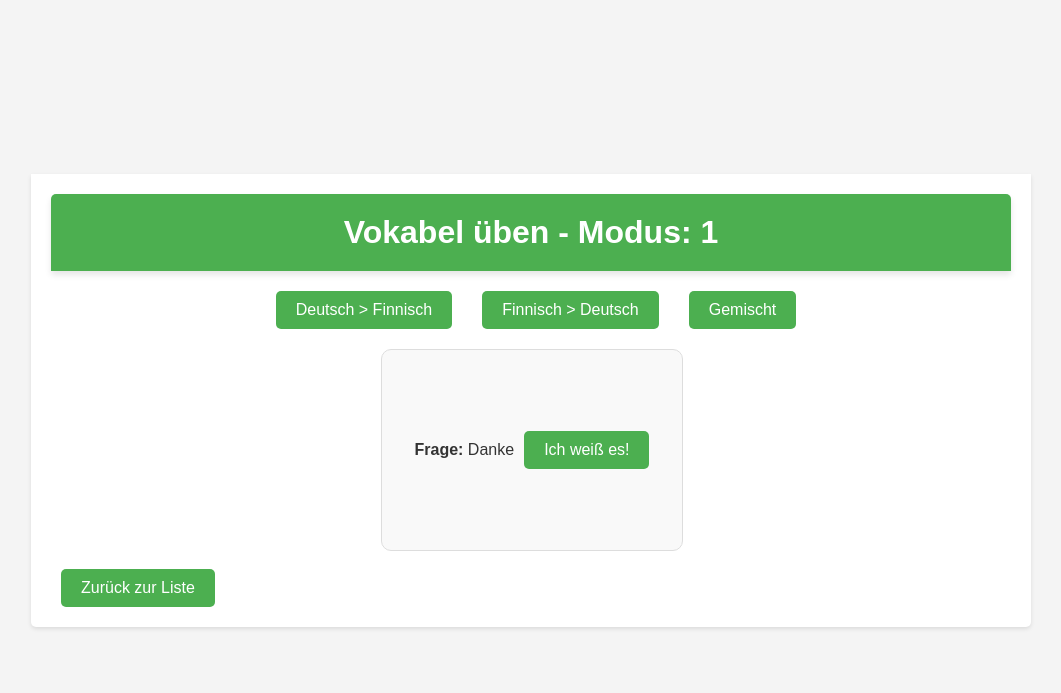
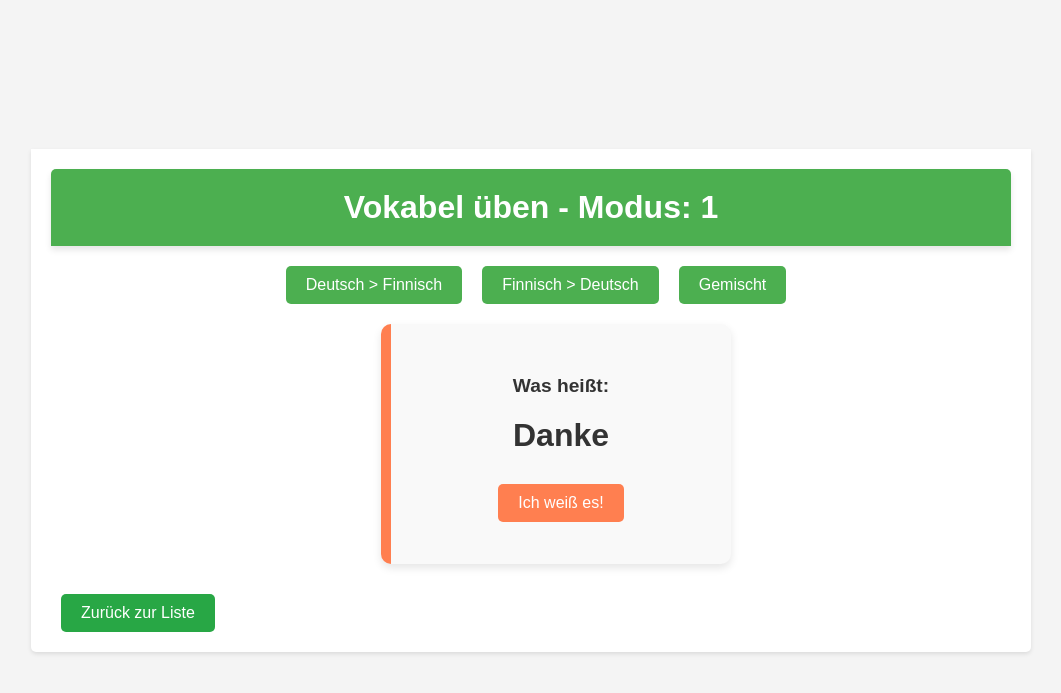
Before and after one commit to cmgoersch/django_vokabeltrainer, a Django app: page /vokabel-uebung/1/ in a window 1280 px wide. Shown: the top 693 px of the page, without its empty margins (109-1170 px from the left). Run offline with Django 5.2, Linux system fonts and the light colour scheme; data comes from the database, SQL or seed files in the repository; both versions use the stored data as it was after the commit.

Commit message:
cards page styled

```diff
--- /dev/null
+++ b/trainer/static/css/vokabel_uebung.css
@@ -0,0 +1,105 @@
+.vokabel-karte {
+    width: 300px;
+    height: 200px;
+    margin: auto;
+    position: relative;
+}
+
+.karte {
+    width: 100%;
+    height: 100%;
+    text-align: center;
+    position: absolute;
+    display: flex;
+    flex-direction: column;
+    justify-content: center;
+    align-items: center;
+    border-radius: 10px;
+    background-color: #f9f9f9;
+    padding: 20px;
+    box-shadow: 0 4px 8px rgba(0, 0, 0, 0.1);
+}
+
+.karte-vorderseite {
+    border-left: 10px solid #ff7f50; /* Orangener Balken auf der Vorderseite */
+}
+
+.karte-rueckseite {
+    border-left: 10px solid #28a745; /* Grüner Balken auf der Rückseite */
+}
+
+/* Spezielle Klasse für den orangefarbenen "Ich weiß es"-Button */
+.karten-button-orange {
+    background-color: #ff7f50;
+    border-color: #ff7f50;
+    color: white;
+}
+
+.karten-button-orange:hover {
+    background-color: #e6733f;
+    border-color: #e6733f;
+}
+
+/* Standard Button Style für "Weiter" */
+.btn-secondary {
+    background-color: #28a745;
+    border-color: #28a745;
+    color: white;
+}
+
+.btn-secondary:hover {
+    background-color: #218838;
+    border-color: #218838;
+}
+
+button {
+    margin-top: 20px;
+}
+
+.vokabel-karte p {
+    margin: 10px 0;
+    font-size: 1.2em;
+}
+
+
+/* Zentriert die Buttons innerhalb der Karte */
+.vokabel-block {
+    display: flex;
+    flex-direction: column; /* Ordnet die Frage und den Button untereinander an */
+    justify-content: center;
+    align-items: center;
+    gap: 20px;
+}
+
+/* Button-Container für Modus-Auswahl */
+.button-container {
+    display: flex;
+    justify-content: center;
+    gap: 10px;
+    margin-bottom: 20px;
+}
+
+/* Zentriere den gesamten Inhalt auf der Seite */
+body {
+    display: flex;
+    justify-content: center;
+    align-items: center;
+    min-height: 100vh;
+    margin: 0;
+    background-color: #f4f4f4;
+}
+
+
+.wort {
+    font-size: 2em !important;
+    font-weight: bold;
+    margin-bottom: 10px;
+}
+
+.btn-secondary {
+    margin-top: 20px; /* Fügt einen Abstand nach oben hinzu */
+}
+
+.zurück-button {
+    margin-top: 70px; /* Abstand nach oben */
+}
--- a/trainer/templates/trainer/vokabel_uebung.html
+++ b/trainer/templates/trainer/vokabel_uebung.html
@@ -5,51 +5,12 @@
     <meta charset="UTF-8">
     <meta name="viewport" content="width=device-width, initial-scale=1.0">
     <title>Vokabeltrainer - Übung</title>
+
+    <!-- Verknüpfung zur allgemeinen style.css -->
     <link rel="stylesheet" href="{% static 'css/style.css' %}">
-    <style>
-        /* Karte-Design */
-        .vokabel-karte {
-            width: 300px;
-            height: 200px;
-            perspective: 1000px;
-            margin: auto;
-            position: relative;
-        }
 
-        .karte {
-            width: 100%;
-            height: 100%;
-            text-align: center;
-            transition: transform 0.6s;
-            transform-style: preserve-3d;
-            position: absolute;
-        }
-
-        .karte-gedreht {
-            transform: rotateY(180deg);
-        }
-
-        .karte-vorderseite, .karte-rueckseite {
-            position: absolute;
-            width: 100%;
-            height: 100%;
-            backface-visibility: hidden;
-            display: flex;
-            justify-content: center;
-            align-items: center;
-            border: 1px solid #ddd;
-            border-radius: 10px;
-            background-color: #f9f9f9;
-        }
-
-        .karte-rueckseite {
-            transform: rotateY(180deg);
-        }
-
-        .vokabel-block button {
-            margin-top: 20px;
-        }
-    </style>
+    <!-- Verknüpfung zur spezifischen CSS-Datei für diese Seite -->
+    <link rel="stylesheet" href="{% static 'css/vokabel_uebung.css' %}">
 </head>
 <body>
     <div class="container">
@@ -63,26 +24,37 @@
             <p>{{ error }}</p>
         {% else %}
         <div class="vokabel-karte">
-                <div class="karte {% if show_answer %}karte-gedreht{% endif %}">
-                    <!-- Vorderseite der Karte -->
-                    <div class="karte-vorderseite">
-                        <p><strong>Frage:</strong> {{ question }}</p>
+            <!-- Vorderseite -->
+            {% if not show_answer %}
+            <div class="karte karte-vorderseite">
+                <p><strong>Was heißt:</strong></p>
+                <p class="wort">{{ question }}</p>
                 <form method="post">
                     {% csrf_token %}
-                            <button type="submit" class="btn btn-primary">Ich weiß es!</button>
+                    <!-- Spezielle Klasse für den orangenen Button -->
+                    <button type="submit" class="karten-button-orange">Ich weiß es!</button>
                 </form>
             </div>
 
-                    <!-- Rückseite der Karte -->
-                    <div class="karte-rueckseite">
-                        <p><strong>Antwort:</strong> {{ answer }}</p>
-                        <a href="{% url 'vokabel_uebung' mode %}" class="btn btn-primary">Weiter</a>
+            <!-- Rückseite -->
+            {% else %}
+            <div class="karte karte-rueckseite">
+                <p><strong>{{ question }} heißt:</strong></p>
+                <p class="wort">{{ answer }}</p>
+                <a href="{% url 'vokabel_uebung' mode %}" class="btn btn-secondary">Weiter</a>
             </div>
-                </div>
+
+            {% endif %}
         </div>
         {% endif %}
 
-        <a href="{% url 'wort_satz_liste' %}" class="btn btn-secondary">Zurück zur Liste</a>
+        <a href="{% url 'wort_satz_liste' %}" class="btn btn-secondary zurück-button">Zurück zur Liste</a>
     </div>
+
+    <script>
+        function flipCard() {
+            document.querySelector('.karte').classList.toggle('karte-gedreht');
+        }
+    </script>
 </body>
 </html>
```
Also changed, not shown: db.sqlite3. Lines whose indentation alone changed are shown as unchanged.
